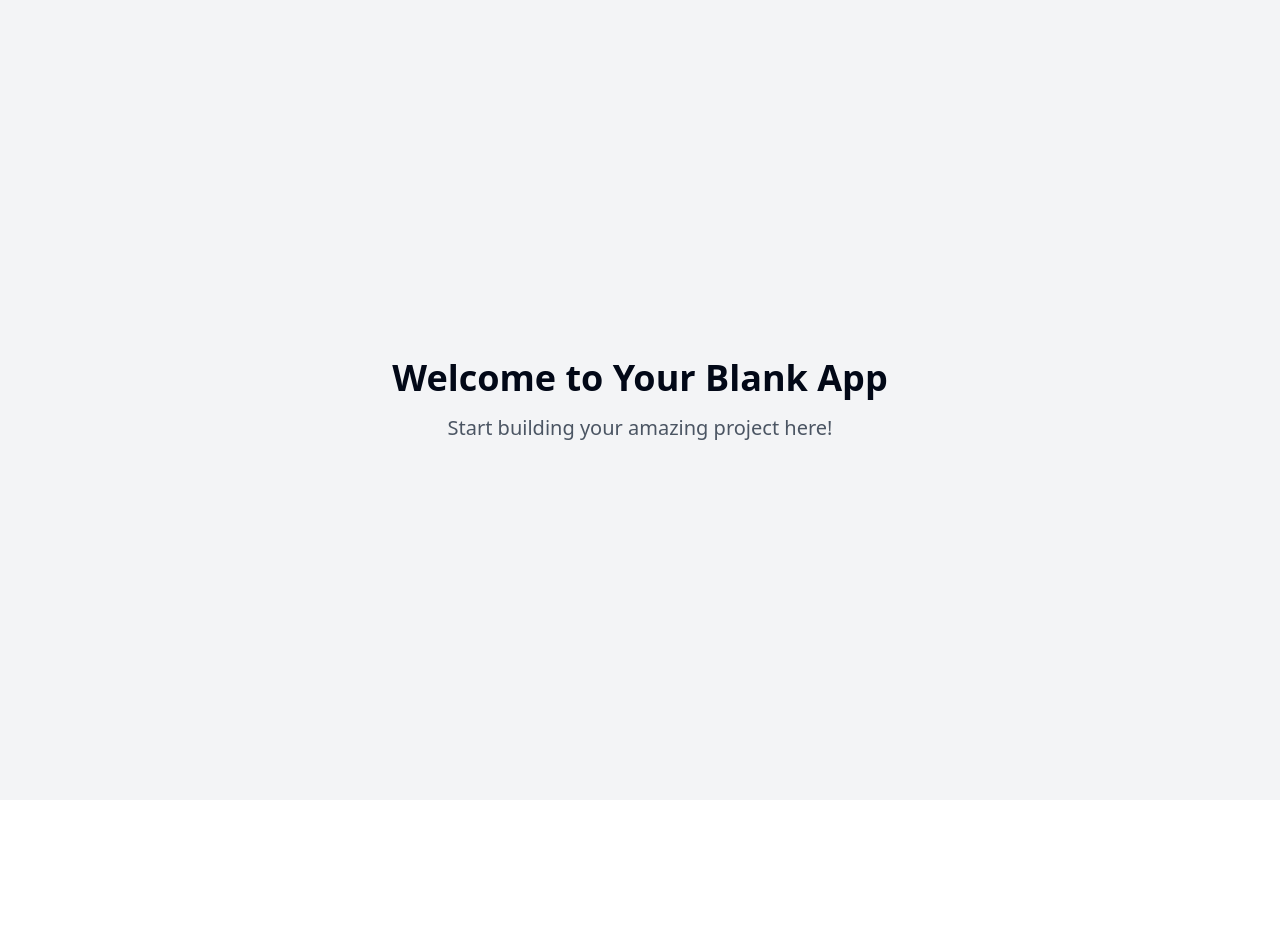
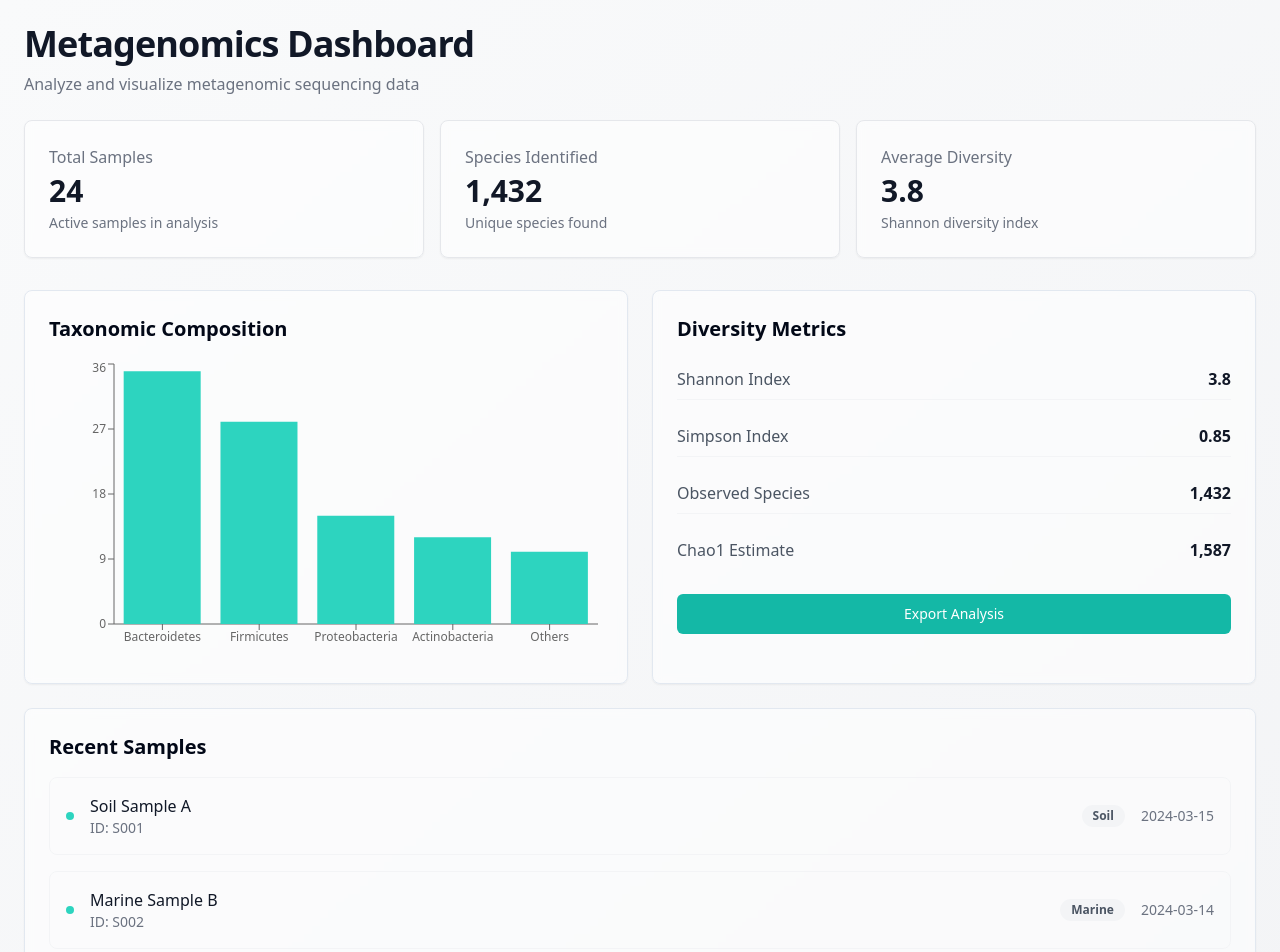
Before and after one commit to Abhishek-MSBI/microbe-explorer, a React (Vite) app: page / in a window 1280 px wide. Shown: the top 952 px of the page. Before the commit the page ends 800 px from the top, so only its background shows below. Built offline with nearby package versions, Linux system fonts and the light colour scheme.

Commit message:
Add metagenomics data dashboard
This commit adds a new application to analyze metagenomic sequencing data.  The application will include features such as taxonomic profiling, diversity metrics, and interactive plots.  It will utilize cloud APIs for reference data.

```diff
--- /dev/null
+++ b/src/components/AnalysisSection.tsx
@@ -0,0 +1,54 @@
+
+import { Card } from "./ui/card";
+import { Button } from "./ui/button";
+import { BarChart, Bar, XAxis, YAxis, Tooltip, ResponsiveContainer } from "recharts";
+
+const mockData = [
+  { name: "Bacteroidetes", value: 35 },
+  { name: "Firmicutes", value: 28 },
+  { name: "Proteobacteria", value: 15 },
+  { name: "Actinobacteria", value: 12 },
+  { name: "Others", value: 10 },
+];
+
+export const AnalysisSection = () => {
+  return (
+    <div className="grid grid-cols-1 lg:grid-cols-2 gap-6 animate-fade-in">
+      <Card className="p-6 bg-white/50 backdrop-blur-sm">
+        <h2 className="text-xl font-semibold mb-4">Taxonomic Composition</h2>
+        <div className="h-[300px] w-full">
+          <ResponsiveContainer width="100%" height="100%">
+            <BarChart data={mockData}>
+              <XAxis dataKey="name" fontSize={12} />
+              <YAxis fontSize={12} />
+              <Tooltip />
+              <Bar dataKey="value" fill="#2dd4bf" />
+            </BarChart>
+          </ResponsiveContainer>
+        </div>
+      </Card>
+
+      <Card className="p-6 bg-white/50 backdrop-blur-sm">
+        <h2 className="text-xl font-semibold mb-4">Diversity Metrics</h2>
+        <div className="space-y-4">
+          <MetricRow label="Shannon Index" value="3.8" />
+          <MetricRow label="Simpson Index" value="0.85" />
+          <MetricRow label="Observed Species" value="1,432" />
+          <MetricRow label="Chao1 Estimate" value="1,587" />
+        </div>
+        <div className="mt-6">
+          <Button className="w-full bg-theme-500 hover:bg-theme-600 text-white">
+            Export Analysis
+          </Button>
+        </div>
+      </Card>
+    </div>
+  );
+};
+
+const MetricRow = ({ label, value }: { label: string; value: string }) => (
+  <div className="flex justify-between items-center py-2 border-b border-gray-100 last:border-0">
+    <span className="text-gray-600">{label}</span>
+    <span className="font-semibold text-gray-900">{value}</span>
+  </div>
+);
--- /dev/null
+++ b/src/components/DashboardHeader.tsx
@@ -0,0 +1,50 @@
+
+import { Card } from "./ui/card";
+
+export const DashboardHeader = () => {
+  return (
+    <div className="w-full mb-8 animate-fade-in">
+      <h1 className="text-4xl font-bold tracking-tight mb-2 text-gray-900">
+        Metagenomics Dashboard
+      </h1>
+      <p className="text-gray-500 mb-6">
+        Analyze and visualize metagenomic sequencing data
+      </p>
+      <div className="grid grid-cols-1 md:grid-cols-3 gap-4">
+        <MetricCard
+          title="Total Samples"
+          value="24"
+          description="Active samples in analysis"
+        />
+        <MetricCard
+          title="Species Identified"
+          value="1,432"
+          description="Unique species found"
+        />
+        <MetricCard
+          title="Average Diversity"
+          value="3.8"
+          description="Shannon diversity index"
+        />
+      </div>
+    </div>
+  );
+};
+
+const MetricCard = ({
+  title,
+  value,
+  description,
+}: {
+  title: string;
+  value: string;
+  description: string;
+}) => {
+  return (
+    <Card className="p-6 hover:shadow-lg transition-shadow duration-300 bg-white/50 backdrop-blur-sm border border-gray-200">
+      <h3 className="font-medium text-gray-500 mb-1">{title}</h3>
+      <p className="text-3xl font-bold text-gray-900 mb-1">{value}</p>
+      <p className="text-sm text-gray-500">{description}</p>
+    </Card>
+  );
+};
--- /dev/null
+++ b/src/components/SampleList.tsx
@@ -0,0 +1,60 @@
+
+import { Card } from "./ui/card";
+import { Badge } from "./ui/badge";
+
+const samples = [
+  {
+    id: "S001",
+    name: "Soil Sample A",
+    date: "2024-03-15",
+    status: "Processed",
+    type: "Soil",
+  },
+  {
+    id: "S002",
+    name: "Marine Sample B",
+    date: "2024-03-14",
+    status: "Processing",
+    type: "Marine",
+  },
+  {
+    id: "S003",
+    name: "Gut Microbiome C",
+    date: "2024-03-13",
+    status: "Processed",
+    type: "Human",
+  },
+];
+
+export const SampleList = () => {
+  return (
+    <Card className="mt-8 p-6 bg-white/50 backdrop-blur-sm animate-fade-in">
+      <h2 className="text-xl font-semibold mb-4">Recent Samples</h2>
+      <div className="space-y-4">
+        {samples.map((sample) => (
+          <div
+            key={sample.id}
+            className="flex items-center justify-between p-4 rounded-lg border border-gray-100 hover:border-theme-300 transition-colors duration-300"
+          >
+            <div className="flex items-center space-x-4">
+              <div className="w-2 h-2 rounded-full bg-theme-400" />
+              <div>
+                <h3 className="font-medium text-gray-900">{sample.name}</h3>
+                <p className="text-sm text-gray-500">ID: {sample.id}</p>
+              </div>
+            </div>
+            <div className="flex items-center space-x-4">
+              <Badge
+                variant="secondary"
+                className="bg-gray-100 text-gray-600 hover:bg-gray-200"
+              >
+                {sample.type}
+              </Badge>
+              <span className="text-sm text-gray-500">{sample.date}</span>
+            </div>
+          </div>
+        ))}
+      </div>
+    </Card>
+  );
+};
--- a/src/pages/Index.tsx
+++ b/src/pages/Index.tsx
@@ -1,11 +1,15 @@
-// Update this page (the content is just a fallback if you fail to update the page)
+
+import { DashboardHeader } from "@/components/DashboardHeader";
+import { AnalysisSection } from "@/components/AnalysisSection";
+import { SampleList } from "@/components/SampleList";
 
 const Index = () => {
   return (
-    <div className="min-h-screen flex items-center justify-center bg-gray-100">
-      <div className="text-center">
-        <h1 className="text-4xl font-bold mb-4">Welcome to Your Blank App</h1>
-        <p className="text-xl text-gray-600">Start building your amazing project here!</p>
+    <div className="min-h-screen bg-gradient-to-br from-gray-50 to-gray-100 p-6">
+      <div className="max-w-7xl mx-auto space-y-6">
+        <DashboardHeader />
+        <AnalysisSection />
+        <SampleList />
       </div>
     </div>
   );
--- a/tailwind.config.ts
+++ b/tailwind.config.ts
@@ -1,3 +1,4 @@
+
 import type { Config } from "tailwindcss";
 
 export default {
@@ -12,85 +13,84 @@ export default {
   theme: {
     container: {
       center: true,
-			padding: '2rem',
+      padding: "2rem",
       screens: {
-				'2xl': '1400px'
-			}
+        "2xl": "1400px",
+      },
     },
     extend: {
       colors: {
-				border: 'hsl(var(--border))',
-				input: 'hsl(var(--input))',
-				ring: 'hsl(var(--ring))',
-				background: 'hsl(var(--background))',
-				foreground: 'hsl(var(--foreground))',
+        border: "hsl(var(--border))",
+        input: "hsl(var(--input))",
+        ring: "hsl(var(--ring))",
+        background: "hsl(var(--background))",
+        foreground: "hsl(var(--foreground))",
         primary: {
-					DEFAULT: 'hsl(var(--primary))',
-					foreground: 'hsl(var(--primary-foreground))'
+          DEFAULT: "hsl(var(--primary))",
+          foreground: "hsl(var(--primary-foreground))",
         },
         secondary: {
-					DEFAULT: 'hsl(var(--secondary))',
-					foreground: 'hsl(var(--secondary-foreground))'
+          DEFAULT: "hsl(var(--secondary))",
+          foreground: "hsl(var(--secondary-foreground))",
         },
         destructive: {
-					DEFAULT: 'hsl(var(--destructive))',
-					foreground: 'hsl(var(--destructive-foreground))'
+          DEFAULT: "hsl(var(--destructive))",
+          foreground: "hsl(var(--destructive-foreground))",
         },
         muted: {
-					DEFAULT: 'hsl(var(--muted))',
-					foreground: 'hsl(var(--muted-foreground))'
+          DEFAULT: "hsl(var(--muted))",
+          foreground: "hsl(var(--muted-foreground))",
         },
         accent: {
-					DEFAULT: 'hsl(var(--accent))',
-					foreground: 'hsl(var(--accent-foreground))'
+          DEFAULT: "hsl(var(--accent))",
+          foreground: "hsl(var(--accent-foreground))",
         },
         popover: {
-					DEFAULT: 'hsl(var(--popover))',
-					foreground: 'hsl(var(--popover-foreground))'
+          DEFAULT: "hsl(var(--popover))",
+          foreground: "hsl(var(--popover-foreground))",
         },
         card: {
-					DEFAULT: 'hsl(var(--card))',
-					foreground: 'hsl(var(--card-foreground))'
+          DEFAULT: "hsl(var(--card))",
+          foreground: "hsl(var(--card-foreground))",
         },
-				sidebar: {
-					DEFAULT: 'hsl(var(--sidebar-background))',
-					foreground: 'hsl(var(--sidebar-foreground))',
-					primary: 'hsl(var(--sidebar-primary))',
-					'primary-foreground': 'hsl(var(--sidebar-primary-foreground))',
-					accent: 'hsl(var(--sidebar-accent))',
-					'accent-foreground': 'hsl(var(--sidebar-accent-foreground))',
-					border: 'hsl(var(--sidebar-border))',
-					ring: 'hsl(var(--sidebar-ring))'
-				}
+        theme: {
+          50: "#f0fdfa",
+          100: "#ccfbf1",
+          200: "#99f6e4",
+          300: "#5eead4",
+          400: "#2dd4bf",
+          500: "#14b8a6",
+          600: "#0d9488",
+          700: "#0f766e",
+          800: "#115e59",
+          900: "#134e4a",
+        },
       },
       borderRadius: {
-				lg: 'var(--radius)',
-				md: 'calc(var(--radius) - 2px)',
-				sm: 'calc(var(--radius) - 4px)'
+        lg: "var(--radius)",
+        md: "calc(var(--radius) - 2px)",
+        sm: "calc(var(--radius) - 4px)",
       },
       keyframes: {
-				'accordion-down': {
-					from: {
-						height: '0'
+        "accordion-down": {
+          from: { height: "0" },
+          to: { height: "var(--radix-accordion-content-height)" },
         },
-					to: {
-						height: 'var(--radix-accordion-content-height)'
-					}
+        "accordion-up": {
+          from: { height: "var(--radix-accordion-content-height)" },
+          to: { height: "0" },
         },
-				'accordion-up': {
-					from: {
-						height: 'var(--radix-accordion-content-height)'
+        "fade-in": {
+          "0%": { opacity: "0", transform: "translateY(10px)" },
+          "100%": { opacity: "1", transform: "translateY(0)" },
         },
-					to: {
-						height: '0'
-					}
-				}
       },
       animation: {
-				'accordion-down': 'accordion-down 0.2s ease-out',
-				'accordion-up': 'accordion-up 0.2s ease-out'
-			}
-		}
+        "accordion-down": "accordion-down 0.2s ease-out",
+        "accordion-up": "accordion-up 0.2s ease-out",
+        "fade-in": "fade-in 0.3s ease-out",
+      },
+    },
   },
   plugins: [require("tailwindcss-animate")],
 } satisfies Config;
```
Lines whose indentation alone changed are shown as unchanged.
